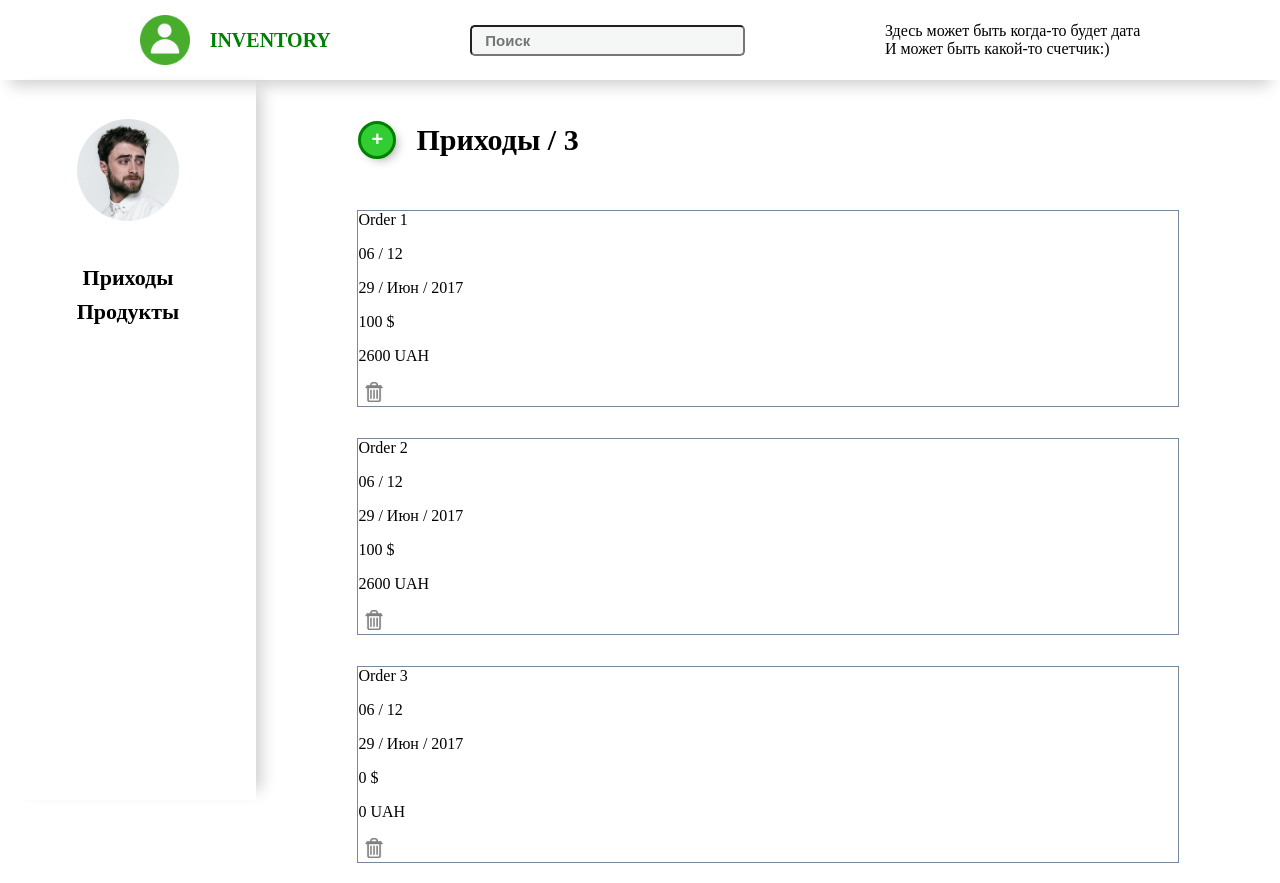
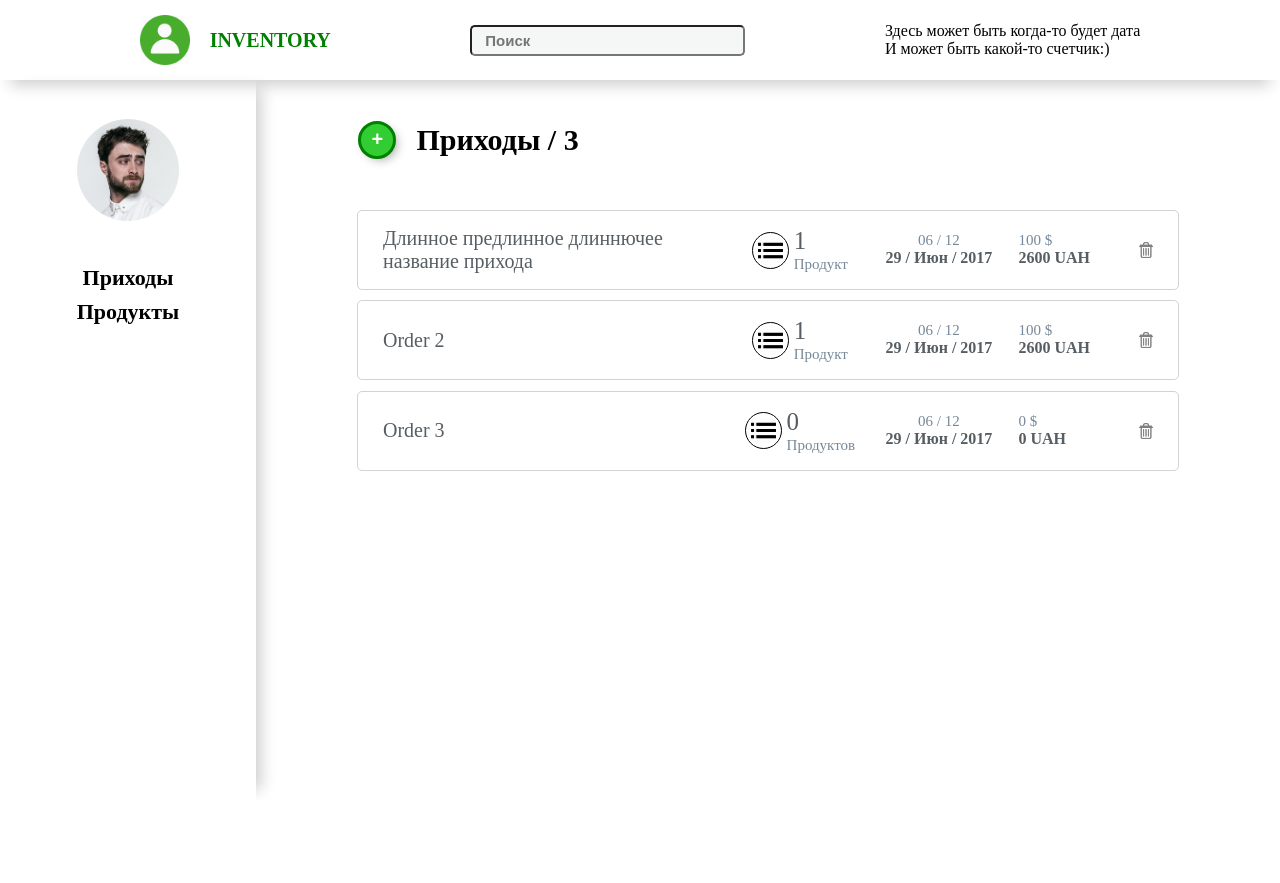
Before and after one commit to maria-dyka/Inventory, a Vue app: page / in a window 1280 px wide. After the commit the page ends 800 px from the top, so only its background shows below. Built offline with nearby package versions, Linux system fonts and the light colour scheme.

Commit message:
Function for inclining was added; styles for OrderItem were added.

```diff
--- a/public/orders.json
+++ b/public/orders.json
@@ -1,7 +1,7 @@
 [
   {
     "id": 1,
-    "title": "Order 1",
+    "title": "Длинное предлинное длиннючее название прихода",
     "date": "2017-06-29 12:09:33",
     "description": "desc"
   },
--- a/src/components/OrderItem.vue
+++ b/src/components/OrderItem.vue
@@ -1,24 +1,30 @@
 <template>
     <div class="order">
-        <div class="order-title">{{ order.title }}</div>
+        <div class="order-title">
+            <span class="order-title-text">{{ order.title }}</span>
+        </div>
         <div class="order-products">
             <div class="order-products-icon"></div>
+            <p class="order-products-amount">
+                <span class="order-products-number">{{ numberOfProducts.number }}</span><br/>
+                <span class="order-products-text">{{ numberOfProducts.text }}</span>
+            </p>
         </div>
         <div class ="order-date">
             <p class="order-date-short">{{ properDate.short }}</p>
             <p class="order-date-full">{{ properDate.full }}</p>
         </div>
         <div class="order-price">
-            <p class="order-price-usd">{{ `${fullPrice.USD} $` }}</p>
-            <p class="order-price-uah">{{ `${fullPrice.UAH} UAH` }}</p>
+            <p class="order-price-usd">{{ `${fullPrice.usd} $` }}</p>
+            <p class="order-price-uah">{{ `${fullPrice.uah} UAH` }}</p>
         </div>
         <button class="order-delete">
-            <img class="order-delete-icon" src="../assets/delete.png" alt="Delete">
         </button>
     </div>
 </template>
 
 <script>
+import incline from '../incline'
 export default {
     name: "OrderItem",
     props: {
@@ -41,7 +47,10 @@ export default {
             return this.$store.getters.getProductsInOrder(this.order.id);
         },
         numberOfProducts () {
-            return this.productsInOrder.length;
+            let number = this.productsInOrder.length;
+            let text = incline(number, ['Продукт', 'Продукта', 'Продуктов']);
+
+            return {number, text};
         },
         fullPrice () {
             let uah = 0,
@@ -57,7 +66,7 @@ export default {
                 });
             });
 
-            return {USD: usd, UAH: uah};
+            return {usd, uah};
         }
     }
 }
@@ -67,16 +76,84 @@ export default {
     .order {
         width: 80%;
         flex-basis: 50%;
-        margin: 1% 0 2% 0;
-        border: solid 1px lightslategrey;
+        margin: 1% 0 0 0;
+        border: solid 1px lightgrey;
+        border-radius: 5px;
+        display: flex;
     }
-    .order-delete-icon {
-        height: 20px;
-        width: 20px;
+    .order-title {
+        flex-basis: 45%;
+        overflow: hidden;
+        display: flex;
+        padding-left: 3%;
+        align-items: center;
+    }
+    .order-title-text {
+        color: rgb(86, 94, 99);
+        font-size: 20px;
+        border-bottom: solid 2px lightgrey;
+    }
+    .order-products {
+        flex-basis: 15%;
+        display: flex;
+        justify-content: center;
+        align-items: center;
+        height: 100%;
+    }
+    .order-products-icon {
+        min-width: 35px;
+        min-height: 35px;
+        border: solid 1px black;
+        border-radius: 50%;
+        background: url("../assets/lines.png") center no-repeat;
+        background-size: 70%;
+        margin-right: 4%;
+    }
+    .order-products-number {
+        font-size: 25px;
+        color: rgb(86, 94, 99);
+    }
+    .order-products-text {
+        color: lightslategray;
+        font-size: 15px;
+    }
+    .order-date {
+        flex-basis: 20%;
+        text-align: center;
+        display: flex;
+        flex-direction: column;
+        justify-content: center;
+    }
+    .order-date-short, .order-price-usd {
+        color: lightslategray;
+        font-size: 15px;
+        margin-bottom: 0;
+    }
+    .order-date-full, .order-price-uah {
+        margin-top: 0;
+        font-weight: 600;
+        color: rgb(86, 94, 99);
+    }
+    .order-price {
+        flex-basis: 12%;
+        display: flex;
+        flex-direction: column;
+        justify-content: center;
     }
     .order-delete {
-        background-color: white;
+        flex-basis: 8%;
+        background: url("../assets/delete.png") center no-repeat;
+        background-size: 25%;
         border: none;
         cursor: pointer;
     }
+    .order:hover {
+        box-shadow: 15px 15px 40px -10px rgba(0, 0, 0, .2);
+    }
+
+    @media screen and (max-width: 1556px) {
+        .order-title-text {
+            border-bottom: none;
+        }
+    }
 </style>
--- /dev/null
+++ b/src/incline.js
@@ -0,0 +1,5 @@
+// Функция для склонения (изменения падежа и числа) имён существительных в зависимости от их количества.
+export default function (count, forms) {
+    const cases = [2, 0, 1, 1, 1, 2];
+    return forms[(count % 100 > 4 && count % 100 < 20) ? 2 : cases[(count % 10 < 5) ? count % 10 : 5]];
+}
```
